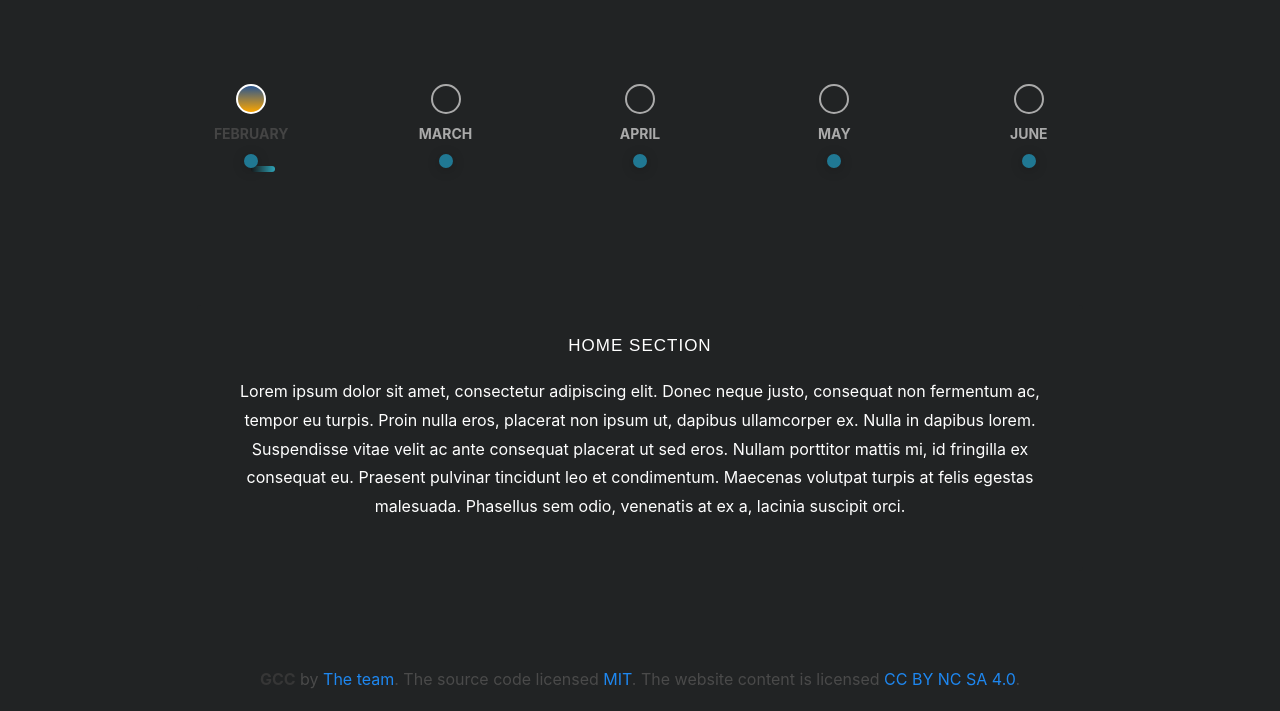
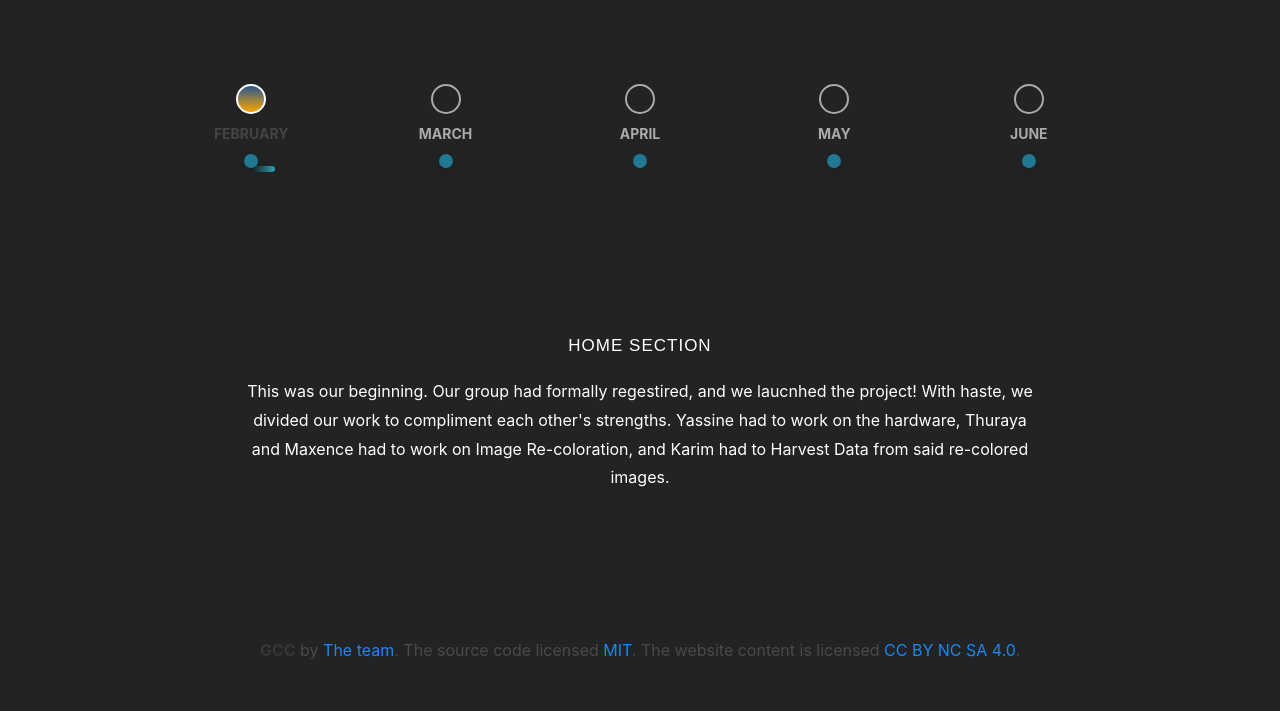
Before and after one commit to thurayash/GearedCameraInC, a website: page web/express/timeline.html in a window 1280 px wide. Shown: the part 182-893 px from the top of the page. After the commit the page ends 864 px from the top, so only its background shows below. Drawn offline with nearby package versions, Linux system fonts and the light colour scheme.

Commit message:
timeline to be checked

```diff
--- a/web/express/timeline.html
+++ b/web/express/timeline.html
@@ -101,27 +101,27 @@
                     <div id="progress-content-section">
                         <div class="section-content discovery active">
                             <h2>HOME SECTION</h2>
-                            <p>Lorem ipsum dolor sit amet, consectetur adipiscing elit. Donec neque justo, consequat non fermentum ac, tempor eu turpis. Proin nulla eros, placerat non ipsum ut, dapibus ullamcorper ex. Nulla in dapibus lorem. Suspendisse vitae velit ac ante consequat placerat ut sed eros. Nullam porttitor mattis mi, id fringilla ex consequat eu. Praesent pulvinar tincidunt leo et condimentum. Maecenas volutpat turpis at felis egestas malesuada. Phasellus sem odio, venenatis at ex a, lacinia suscipit orci.</p>
+                            <p>This was our beginning. Our group had formally regestired, and we laucnhed the project! With haste, we divided our work to compliment each other's strengths. Yassine had to work on the hardware, Thuraya and Maxence had to work on Image Re-coloration, and Karim had to Harvest Data from said re-colored images.</p>
                         </div>
 
                         <div class="section-content strategy">
                             <h2>GALLERY SECTION</h2>
-                            <p>Lorem ipsum dolor sit amet, consectetur adipiscing elit. Donec neque justo, consequat non fermentum ac, tempor eu turpis. Proin nulla eros, placerat non ipsum ut, dapibus ullamcorper ex. Nulla in dapibus lorem. Suspendisse vitae velit ac ante consequat placerat ut sed eros. Nullam porttitor mattis mi, id fringilla ex consequat eu. Praesent pulvinar tincidunt leo et condimentum. Maecenas volutpat turpis at felis egestas malesuada. Phasellus sem odio, venenatis at ex a, lacinia suscipit orci.</p>
+                            <p>With momentum and vigor, we persevered. We had finished getting sufficient data from our images, and we had finished the blueprints for our hardware. We just had to 3D print components, and then procur the electronics. Additionally, we had started outlining the facial recognition algorithms in our program (Without Pesky AI !).</p>
                         </div>
 
                         <div class="section-content creative">
                             <h2>Creative CREATIONS</h2>
-                            <p>Lorem ipsum dolor sit amet, consectetur adipiscing elit. Donec neque justo, consequat non fermentum ac, tempor eu turpis. Proin nulla eros, placerat non ipsum ut, dapibus ullamcorper ex. Nulla in dapibus lorem. Suspendisse vitae velit ac ante consequat placerat ut sed eros. Nullam porttitor mattis mi, id fringilla ex consequat eu. Praesent pulvinar tincidunt leo et condimentum. Maecenas volutpat turpis at felis egestas malesuada. Phasellus sem odio, venenatis at ex a, lacinia suscipit orci.</p>
+                            <p>OOOOOOOOHH WOOOOOAAAH! WE'RE HALF WAY THERE! From here on out are critical times. Crunch culture at its finest dare we say. The first prototype was printed, assembled, and constructed. We had something working! Buzzing with lights even! And the cherry on top was our own brand of face detection algorithms working suffciently well.</p>
                         </div>
 
                         <div class="section-content production">
                             <h2>TESTIMONIALS NOW</h2>
-                            <p>Lorem ipsum dolor sit amet, consectetur adipiscing elit. Donec neque justo, consequat non fermentum ac, tempor eu turpis. Proin nulla eros, placerat non ipsum ut, dapibus ullamcorper ex. Nulla in dapibus lorem. Suspendisse vitae velit ac ante consequat placerat ut sed eros. Nullam porttitor mattis mi, id fringilla ex consequat eu. Praesent pulvinar tincidunt leo et condimentum. Maecenas volutpat turpis at felis egestas malesuada. Phasellus sem odio, venenatis at ex a, lacinia suscipit orci.</p>
+                            <p> Here we are, with multiple optimizations being carried out to make our Project run seemlessly and flawlessly. For starters, we revisited our prototype and decided to make sturdier, more capable in terms of strength and torque. Secondly, we went above and beyond to hone our face detection algos. Finally, we started to carry out something of a nightmarish realm! TRIGONOMETRY! (Karim and Yassine would like to punch Pythagoras for inventing his blasted theorem).</p>
                         </div>
 
                         <div class="section-content analysis">
                             <h2>OUR LOCATIONS</h2>
-                            <p>Lorem ipsum dolor sit amet, consectetur adipiscing elit. Donec neque justo, consequat non fermentum ac, tempor eu turpis. Proin nulla eros, placerat non ipsum ut, dapibus ullamcorper ex. Nulla in dapibus lorem. Suspendisse vitae velit ac ante consequat placerat ut sed eros. Nullam porttitor mattis mi, id fringilla ex consequat eu. Praesent pulvinar tincidunt leo et condimentum. Maecenas volutpat turpis at felis egestas malesuada. Phasellus sem odio, venenatis at ex a, lacinia suscipit orci.</p>
+                            <p>GAME! SET! We finished our project well before the final deadline, leaving room for many more optimizations and revists. At last, we have a working product that truly makes one wonder ":just how much effort was poured into this?". With humble pride, we present to you GCC, the camera that Mark Zuckerberg will definitely use to spy on you.(non)</p>
                         </div>
 
                     </div>
```
